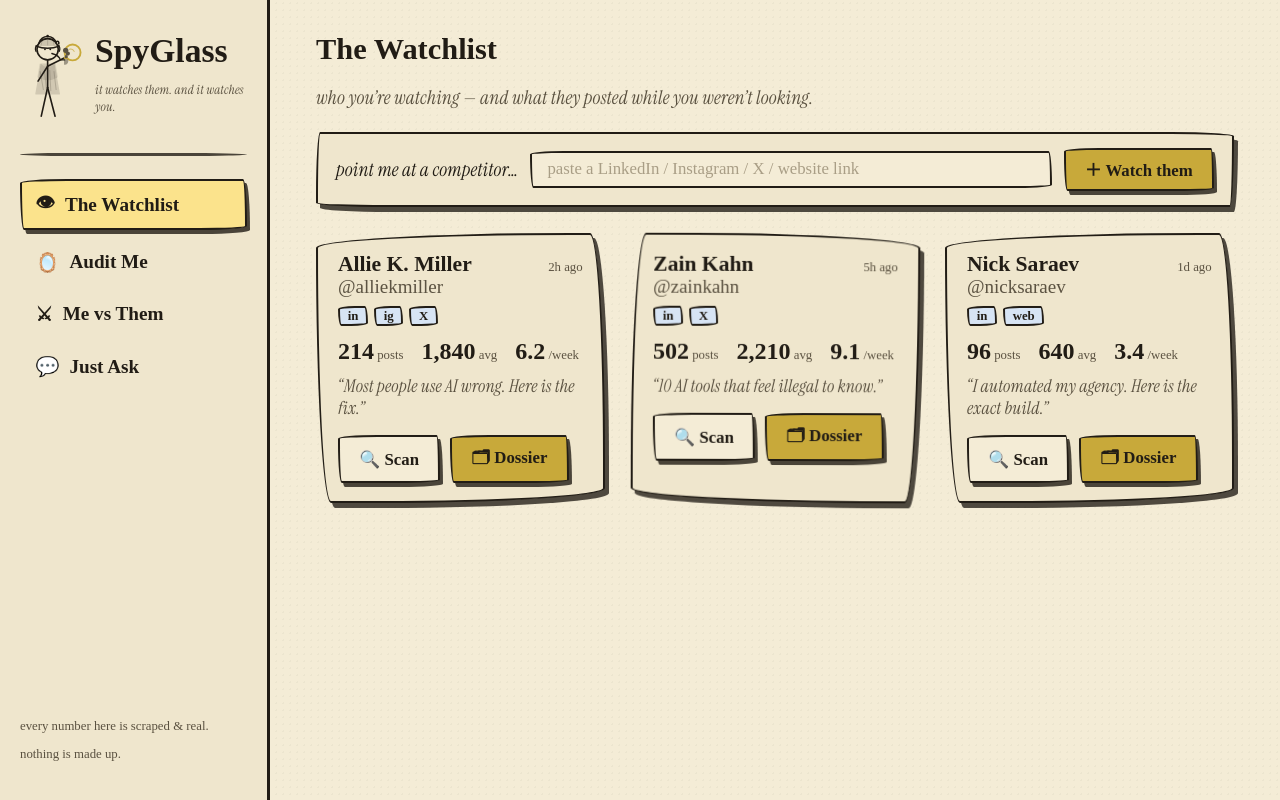
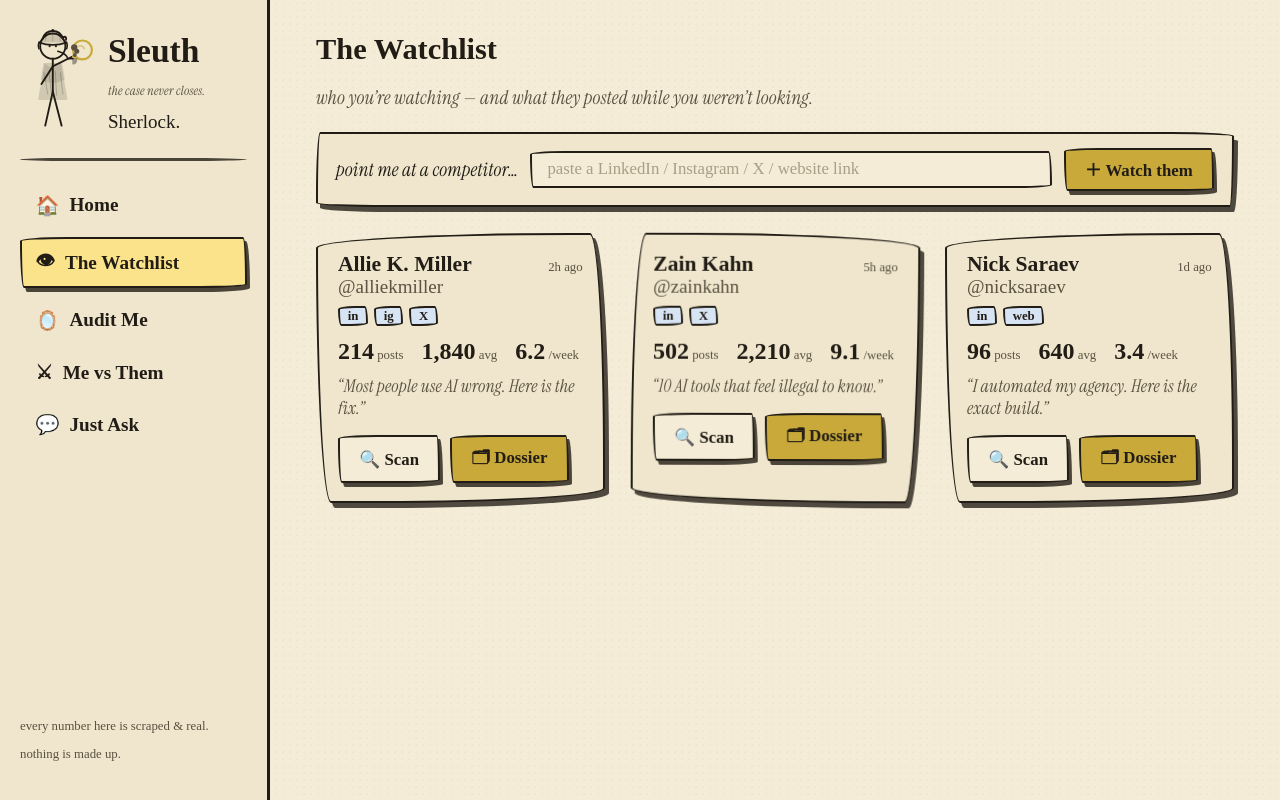
Before and after one commit to abhaysingh1122/sleuth, a React (Vite) app: page / in a window 1280 px wide. Built offline with nearby package versions, Linux system fonts and the light colour scheme; a web font is replaced by a local one.

Commit message:
ui: Sleuth brand + 3-click logo trigger + Home nav

```diff
--- a/src/components/Sidebar.tsx
+++ b/src/components/Sidebar.tsx
@@ -1,22 +1,32 @@
 import Stickman from './Stickman';
 
-export type View = 'dashboard' | 'audit' | 'compare' | 'ask';
+export type View = 'home' | 'dashboard' | 'audit' | 'compare' | 'ask';
 
 const items: { id: View; label: string; doodle: string }[] = [
+  { id: 'home',      label: 'Home',        doodle: '🏠' },
   { id: 'dashboard', label: 'The Watchlist', doodle: '👁' },
-  { id: 'audit',     label: 'Audit Me',      doodle: '🪞' },
-  { id: 'compare',   label: 'Me vs Them',    doodle: '⚔' },
-  { id: 'ask',       label: 'Just Ask',      doodle: '💬' },
+  { id: 'audit',     label: 'Audit Me',    doodle: '🪞' },
+  { id: 'compare',   label: 'Me vs Them',  doodle: '⚔' },
+  { id: 'ask',       label: 'Just Ask',    doodle: '💬' },
 ];
 
-export default function Sidebar({ view, setView }: { view: View; setView: (v: View) => void }) {
+interface Props {
+  view: View;
+  setView: (v: View) => void;
+  sherlock: boolean;
+  onLogoClick: () => void;
+}
+
+export default function Sidebar({ view, setView, sherlock, onLogoClick }: Props) {
   return (
     <aside className="sidebar">
-      <div className="brand">
-        <Stickman size={78} />
+      {/* logo — click 3× for Sherlock mode */}
+      <div className="brand logo-hint" onClick={onLogoClick} title="click me three times…">
+        <Stickman size={82} sherlock={sherlock} />
         <div>
-          <h1 className="brand-name">SpyGlass</h1>
-          <p className="tiny serif">it watches them. and it watches you.</p>
+          <h1 className="brand-name">Sleuth</h1>
+          <p className="tiny serif">the case never closes.</p>
+          <span className="sherlock-tag">Sherlock.</span>
         </div>
       </div>
 
```
